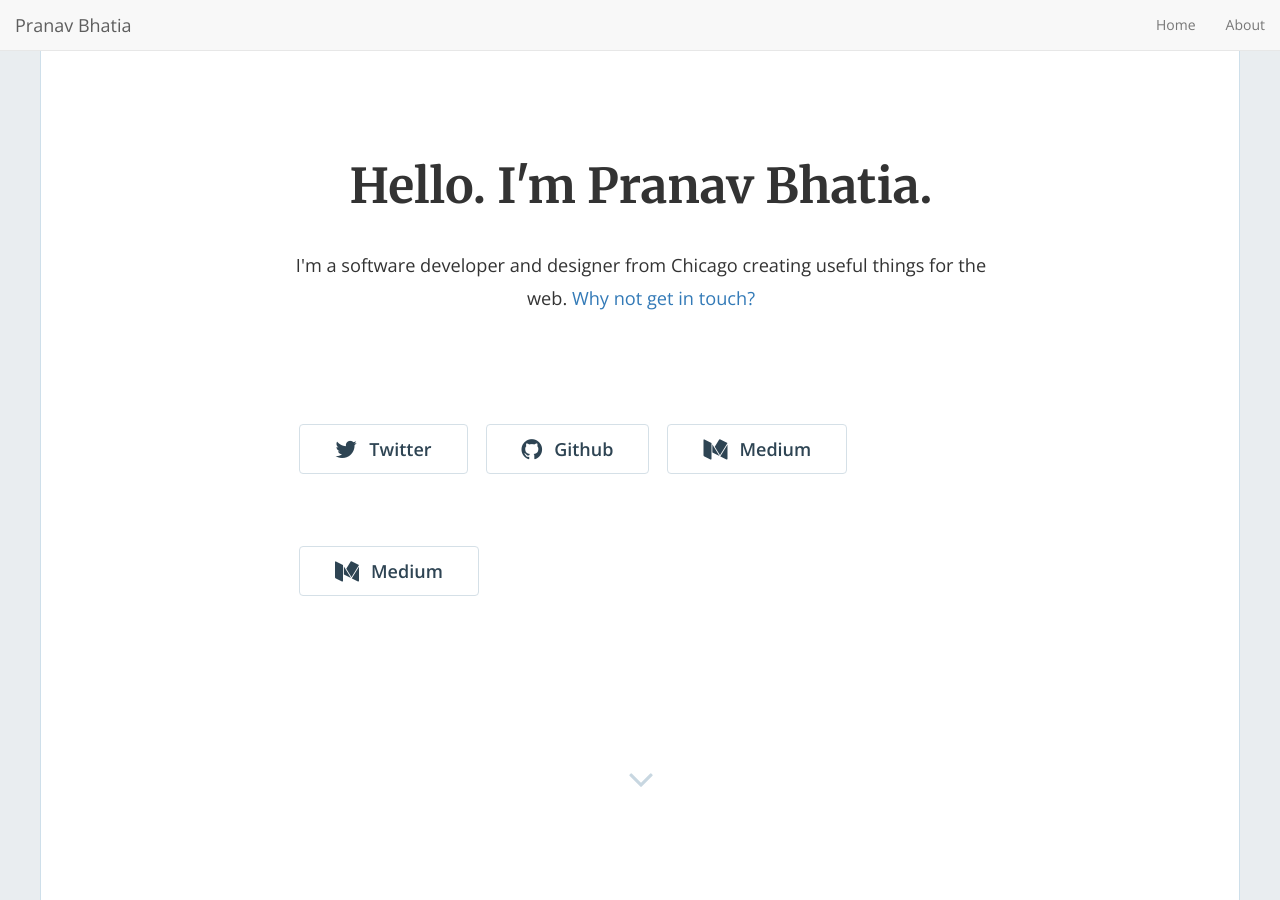
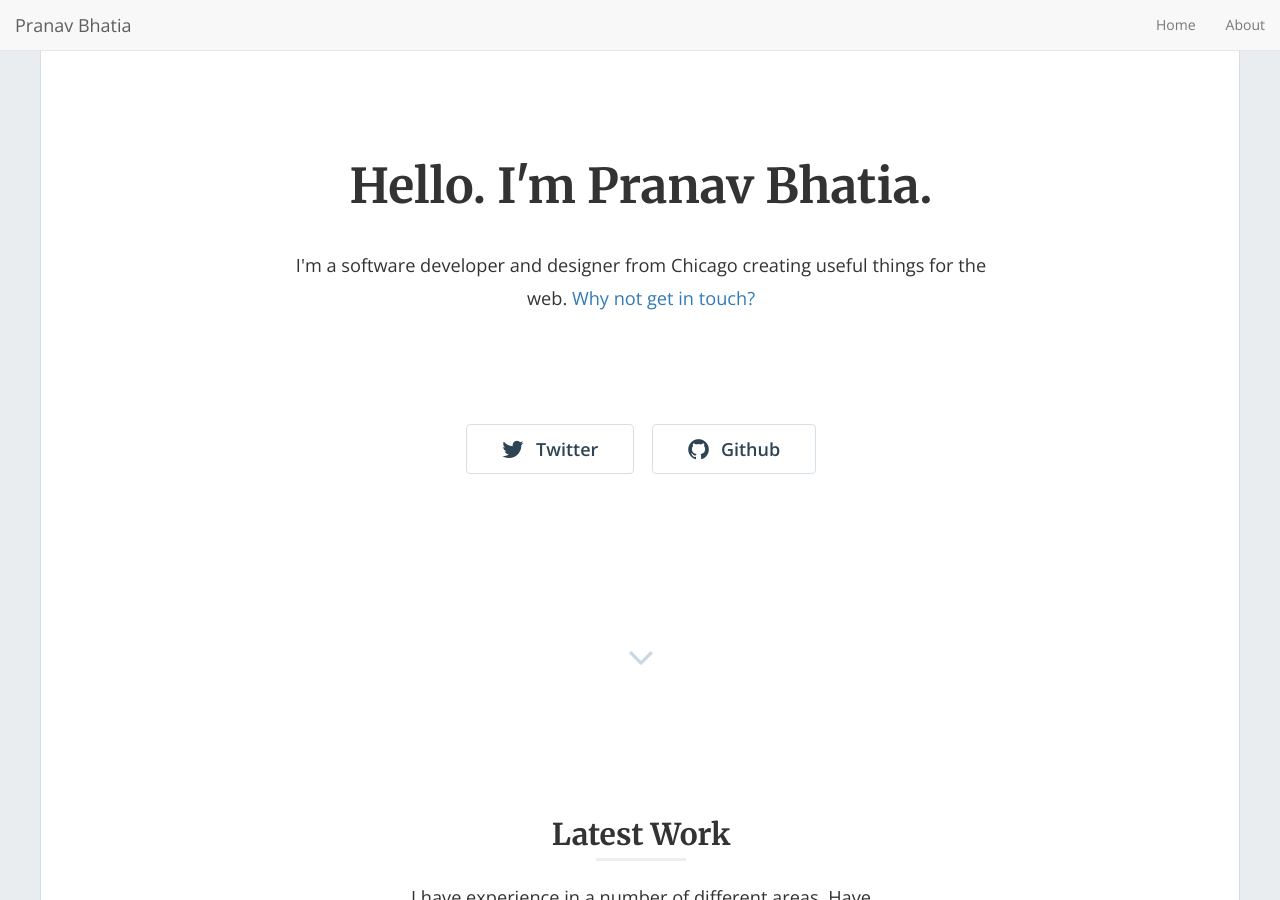
Before and after one commit to prav10194/prav10194.github.io, a Jekyll site: the page built from index.html, in a window 1280 px wide and 900 px high. Built offline with Jekyll 4.4.1, drawn with Linux system fonts in a browser that asks for light colours; nearby versions of some CDN libraries; the list of posts is cut into pages by our own code.

Commit message:
Update home-hero.html

```diff
--- a/_includes/home-hero.html
+++ b/_includes/home-hero.html
@@ -26,12 +26,7 @@
             {% if site.data.global.github != '' %}
               <a href="https://github.com/{{ site.data.global.github }}"><button class="btn btn-default btn-lg"><i class="fa fa-github fa-lg"></i>Github</button></a>
             {% endif %}
-            {% if site.data.global.medium != '' %}
-              <a href="https://{{ site.data.global.medium }}"><button class="btn btn-default btn-lg"><i class="fa fa-medium fa-lg"></i>Medium</button></a>
-            {% endif %}
-            {% if site.data.global.medium != '' %}
-              <a href="https://{{ site.data.global.medium }}"><button class="btn btn-default btn-lg"><i class="fa fa-medium fa-lg"></i>Medium</button></a>
-            {% endif %}
+
 
           </div>
 
```
